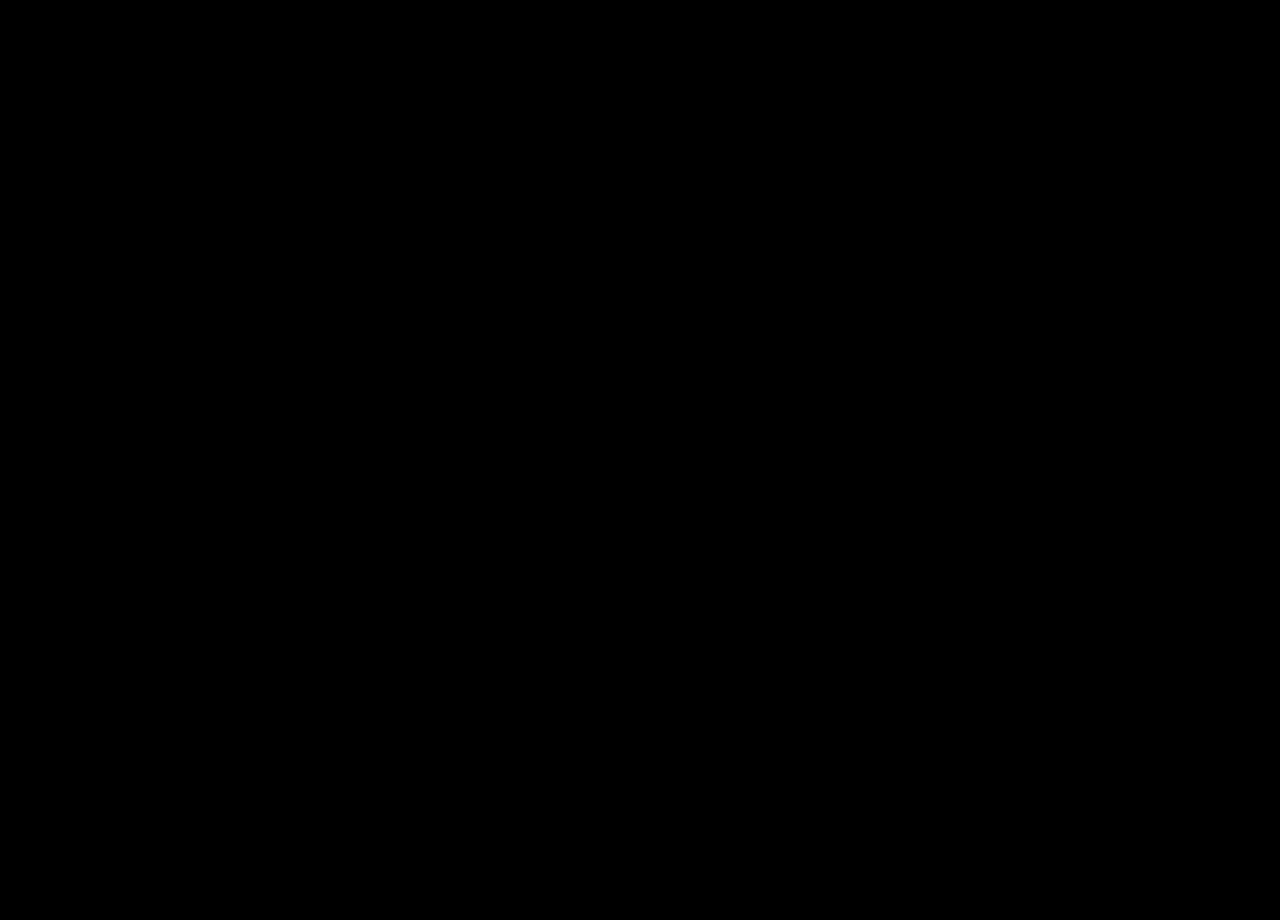
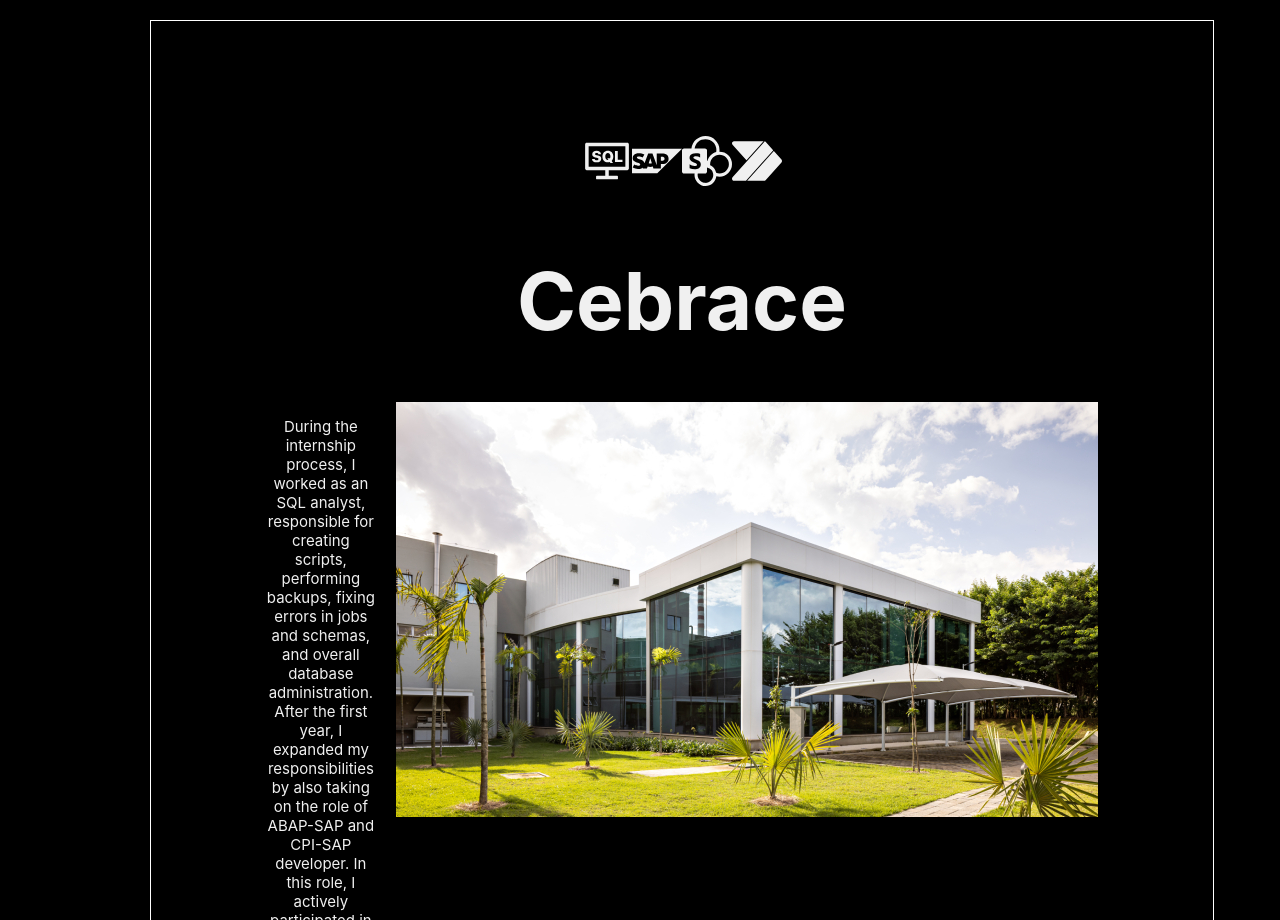
Before and after one commit to Nathanabrahao/Portifolio, a React (Create React App) app: page /Experience in a window 1280 px wide. Shown: the part 180-1100 px from the top of the page. Before the commit the page ends 800 px from the top, so only its background shows below. Built offline with nearby package versions, Linux system fonts and the light colour scheme.

Commit message:
Finish: ending project structure

```diff
--- a/package.json
+++ b/package.json
@@ -18,6 +18,7 @@
     "react": "^18.2.0",
     "react-bootstrap": "^2.10.2",
     "react-dom": "^18.2.0",
+    "react-icons": "^5.0.1",
     "react-router": "^6.22.3",
     "react-router-dom": "^6.22.3",
     "react-scripts": "5.0.1",
--- a/src/Components/SocialMedias.tsx
+++ b/src/Components/SocialMedias.tsx
@@ -1,6 +1,7 @@
 import React from "react"
 import { SocialIcon } from "react-social-icons"
-
+import { AiOutlineConsoleSql } from "react-icons/ai";
+import { SiSap, SiMicrosoftsharepoint, SiPowerautomate } from "react-icons/si";
 
 export const socialMedias = {
     github: {
@@ -22,3 +23,23 @@ export const socialMedias = {
         icon: <SocialIcon url="mailto:nathanntc6@gmail.com" />
     }
 };
+
+
+export const socialSkills = {
+    sql: {
+        name: "SQL",
+        icon: <AiOutlineConsoleSql />
+    },
+    sap: {
+        name: "Sap - Abap",
+        icon: <SiSap />
+    },
+    sharepoint: {
+        name: "sharepoint",
+        icon: <SiMicrosoftsharepoint />
+    },
+    powerAutomate: {
+        name:"powerAutomate",
+        icon: <SiPowerautomate />
+    }
+}
--- a/src/Pages/Experience/Experience.css
+++ b/src/Pages/Experience/Experience.css
@@ -0,0 +1,40 @@
+.experience__body{
+    display: flex;
+    justify-content: space-between;
+    margin: 0 auto;
+    padding: 100px;
+}
+
+
+.experience__info{
+    border: 1px solid white;
+    padding: 115px;
+    font-size: 20px;
+    text-align: center;
+    flex: 1;
+    margin: 0 50px;
+    text-decoration: none;
+    color: #F0F0F0;
+}
+
+.icon_skills{
+    font-size: 2.5em;
+}
+
+.Title__Company{
+    font-size: 80px;
+}
+
+.Info__job{
+    font-size: 0.75em;
+    flex: 1;
+}
+
+.sede__cebrace{
+    margin-left: 20px;
+}
+
+.Infos{
+    display: flex;
+    flex-direction: row;
+}
--- a/src/Pages/Experience/Experience.tsx
+++ b/src/Pages/Experience/Experience.tsx
@@ -1,15 +1,38 @@
 import React from "react";
 import NavBarHeader from "../../navbar";
+import "../Experience/Experience.css"
+import sedecebrace from "../../Images/sede-da-cebrace.jpg"
+import { socialSkills } from "../../Components/SocialMedias";
 
 
 interface Props { }
 
 const Experience = (props: Props) => {
-    return(
+    return (
         <><header className="App-header">
             <NavBarHeader />
         </header>
-        <div>Experience</div>
+            <div className="experience__body">
+                <div className="experience__info">
+                    <div className="icon_skills">{socialSkills.sql.icon}{socialSkills.sap.icon}{socialSkills.sharepoint.icon}{socialSkills.powerAutomate.icon}</div>
+                    <h1 className="Title__Company">Cebrace</h1>
+                    <div className="Infos">
+                        <div><p className="Info__job">During the internship process, I worked as an SQL analyst, responsible for creating scripts, performing backups, fixing errors in jobs and schemas, and overall database administration.
+
+                            After the first year, I expanded my responsibilities by also taking on the role of ABAP-SAP and CPI-SAP developer. In this role, I actively participated in SAP development, creating and enhancing environments for users. Additionally, I played a crucial role in creating integrations in CPI, developing API routes, and working with technologies such as REST and Integration Flow.
+
+                            During this phase, I developed significant skills in ABAP-SAP programming, enhancing the efficiency and quality of solutions provided to system users. My involvement in CPI-SAP also provided me with valuable experience in integration creation, enabling efficient communication between different systems.
+
+                            The integration of API routes in CPI, using REST and Integration Flow technologies, stood out as an area where I could apply my technical knowledge to improve system connectivity and interoperability. This experience contributed to developing a broader vision in the field of information technology, allowing me to address complex challenges more effectively.
+
+                            My internship journey provided a solid foundation of technical and practical skills, consolidating my understanding in crucial areas such as database administration, SAP development, and integrations using CPI. I am excited to apply these skills to future challenges and continue to enhance my knowledge in the areas of technology and software development.</p>
+                        </div>
+                        <div>
+                            <img src={sedecebrace} className="sede__cebrace" alt="sede_cebrace" />
+                        </div>
+                    </div>
+                </div>
+            </div>
         </>
     )
 }
```
Also changed, not shown: src/Images/sede-da-cebrace.jpg (added), 1 other file (tests, documents, lock files or other folders).
